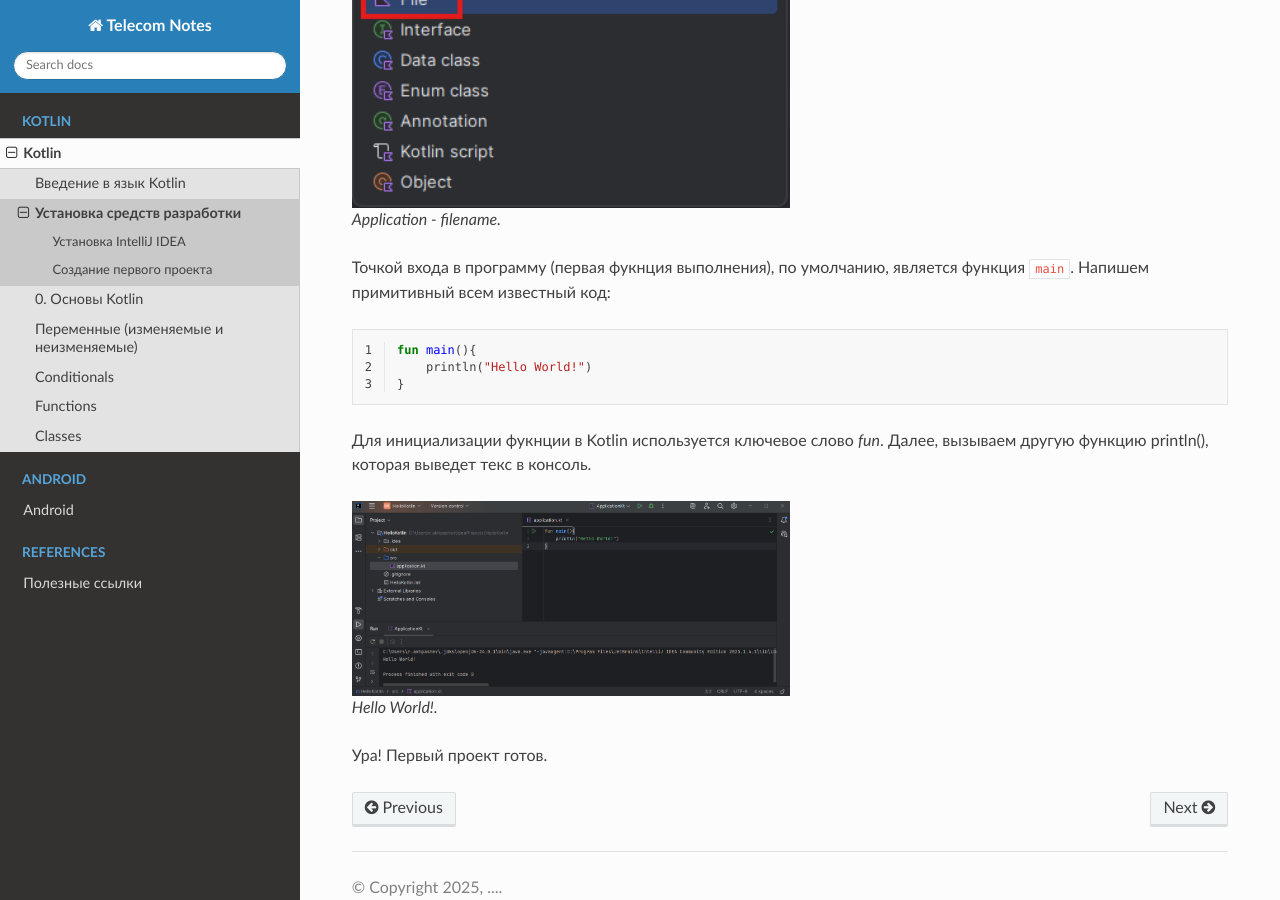
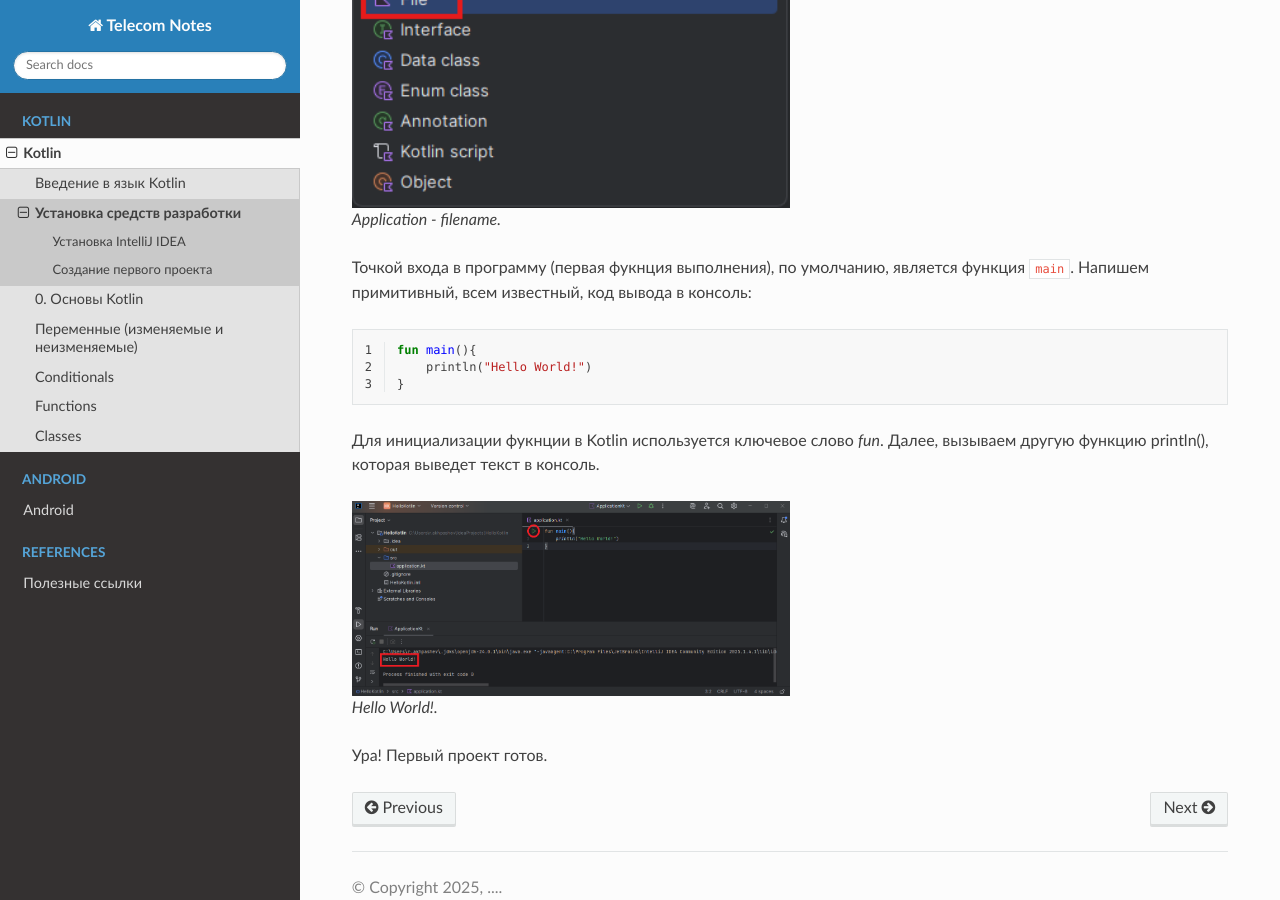
Before and after one commit to TelecomDep/notes, a Sphinx documentation site: the page built from docs/source/Kotlin/01_install_first_program.rst, in a window 1280 px wide and 900 px high, scrolled down 3023 px. Built offline with Sphinx 7.4.7 and the Read the Docs theme 3.1.0, drawn with Linux system fonts in a browser that asks for light colours.

Commit message:
rst tests

```diff
--- a/docs/source/Kotlin/01_install_first_program.rst
+++ b/docs/source/Kotlin/01_install_first_program.rst
@@ -68,7 +68,7 @@
     Application - filename.
 
 
-Точкой входа в программу (первая фукнция выполнения), по умолчанию, является функция ``main``. Напишем примитивный всем известный код:
+Точкой входа в программу (первая фукнция выполнения), по умолчанию, является функция ``main``. Напишем примитивный, всем известный, код вывода в консоль:
 
 .. code-block:: Kotlin
     :linenos:
@@ -77,7 +77,7 @@
         println("Hello World!")
     }
 
-Для инициализации фукнции в Kotlin используется ключевое слово `fun`. Далее, вызываем другую функцию println(), которая выведет текс в консоль.
+Для инициализации фукнции в Kotlin используется ключевое слово `fun`. Далее, вызываем другую функцию println(), которая выведет текст в консоль.
 
 .. figure:: ../_static/images/kotlin/00_new_project_hello_world.png
     :name: Canti_15
```
Also changed, not shown: docs/source/_static/images/kotlin/00_new_project_hello_world.png.
